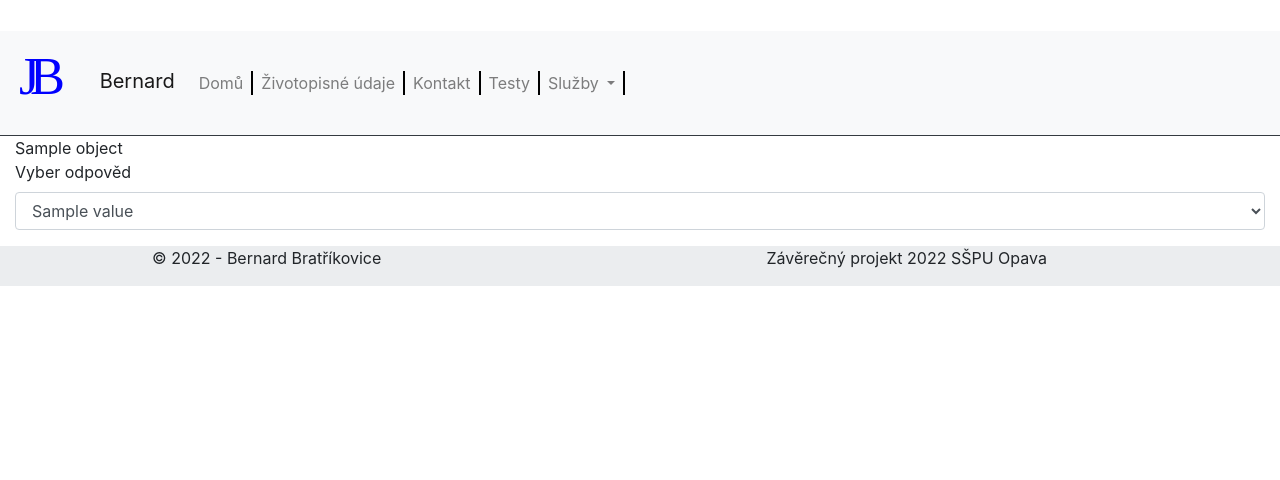
After one commit to vojtabern/zaver_projekt, a Django app: template mysite/tata/templates/questions.html in a window 1280 px wide. The commit adds this page. Shown: the part 320-800 px from the top of the page. Run offline with Django 4.2, Linux system fonts and the light colour scheme; the template is opened without the code that fills it: most values are stand-ins (such as "Sample title", 1, 10 or a date in 2020); some libraries are stand-ins or nearby versions.

Commit message:
i am not sure what am i doing

```diff
--- /dev/null
+++ b/mysite/tata/templates/questions.html
@@ -0,0 +1,18 @@
+{%extends "base.html"%}
+
+{%block content%}
+
+
+  {{object.question}}
+
+<form>
+  <div class="form-group">
+    <label for="select">Vyber odpověd</label>
+    <select class="form-control" id="select">
+      {%for val in answer%}
+      <option>{{val.value}}</option>
+    {%endfor%}
+    </select>
+  </div>
+</form>
+{%endblock%}
--- a/mysite/tata/templates/testy.html
+++ b/mysite/tata/templates/testy.html
@@ -7,14 +7,14 @@
         <div class="row">
             <div class="col-md-12">
                 <h3>Psychologické testy</h3>
-                {% for test in object_list %}
+                {% for test in test_list %}
                     <div class="jumbotron">
                         <h3><b>{{ test.title }}</b></h3>
                         <p class="lead">Nabízím poradenství a terapii, pro pomoc v těžkých časech</p>
                         <hr class="my-4">
-                        <p>Pro více informací o poradenství a psychologii klikněte <a href="#">zde</a></p>
+
                         <p class="lead">
-                            <a class="btn btn-primary btn-lg" href="{% url 'kontakt'%}" role="button">Chci se objednat</a>
+                            <a class="btn btn-primary btn-lg" href="{% url 'kontakt'%}" role="button">Spustit test</a>
                         </p>
                     </div>
                 {% empty %}
--- a/mysite/tata/urls.py
+++ b/mysite/tata/urls.py
@@ -12,4 +12,5 @@ urlpatterns = [
     path('firmy/', Firmy.as_view(), name='firmy'),
     path('success/', MyFormView.as_view(), name='success'),
     path('testy/', TestListView.as_view(), name='testy'),
+    path('testy/<test_id>/<int:pk>', TestDetail.as_view(), name='test'),
 ]
```
Also changed, not shown: mysite/tata/views.py (+25 -3 lines), mysite/db.sqlite3.
